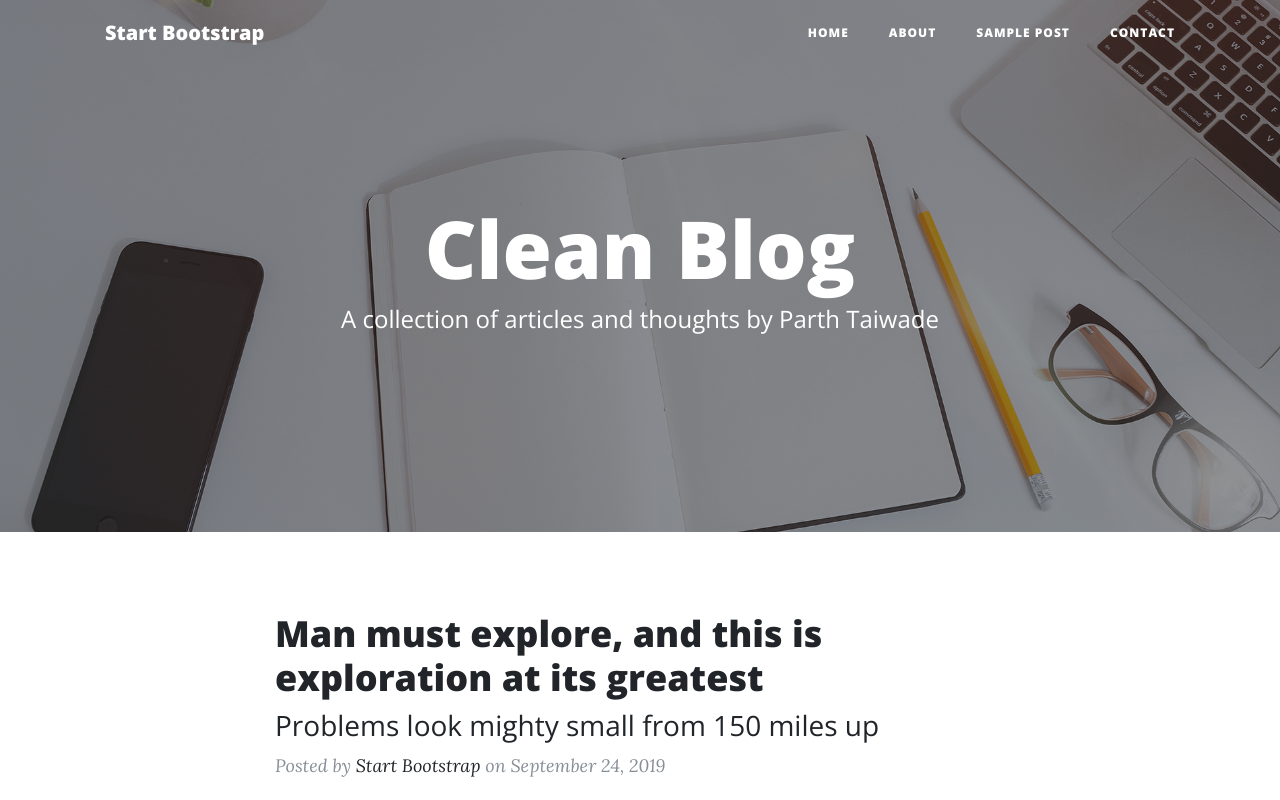
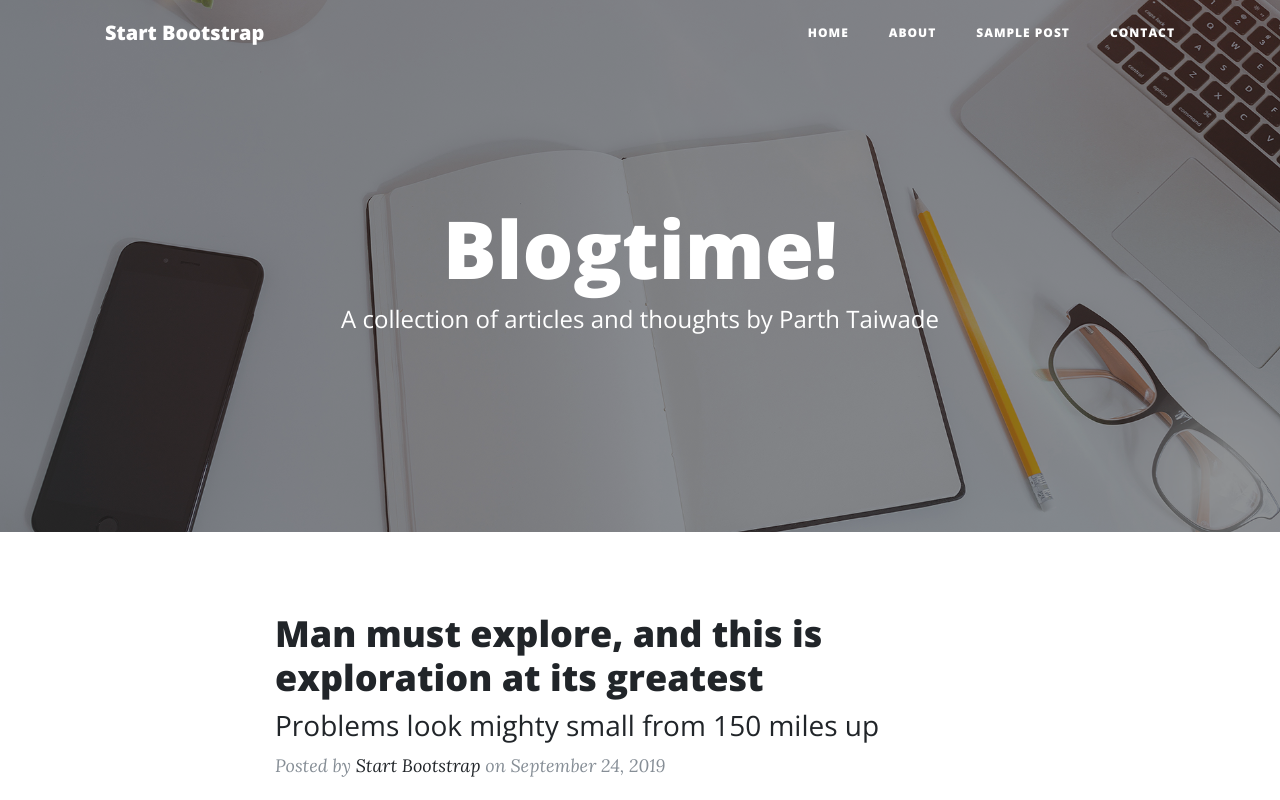
Before and after one commit to parthtaiwade/parthtaiwade.github.io, a website: page index.html in a window 1280 px wide. Shown: the top 800 px of the page. Drawn offline with nearby package versions, Linux system fonts and the light colour scheme.

Commit message:
Update index.html

```diff
--- a/index.html
+++ b/index.html
@@ -59,7 +59,7 @@
       <div class="row">
         <div class="col-lg-8 col-md-10 mx-auto">
           <div class="site-heading">
-            <h1>Clean Blog</h1>
+            <h1>Blogtime!</h1>
             <span class="subheading">A collection of articles and thoughts by Parth Taiwade</span>
           </div>
         </div>
```
